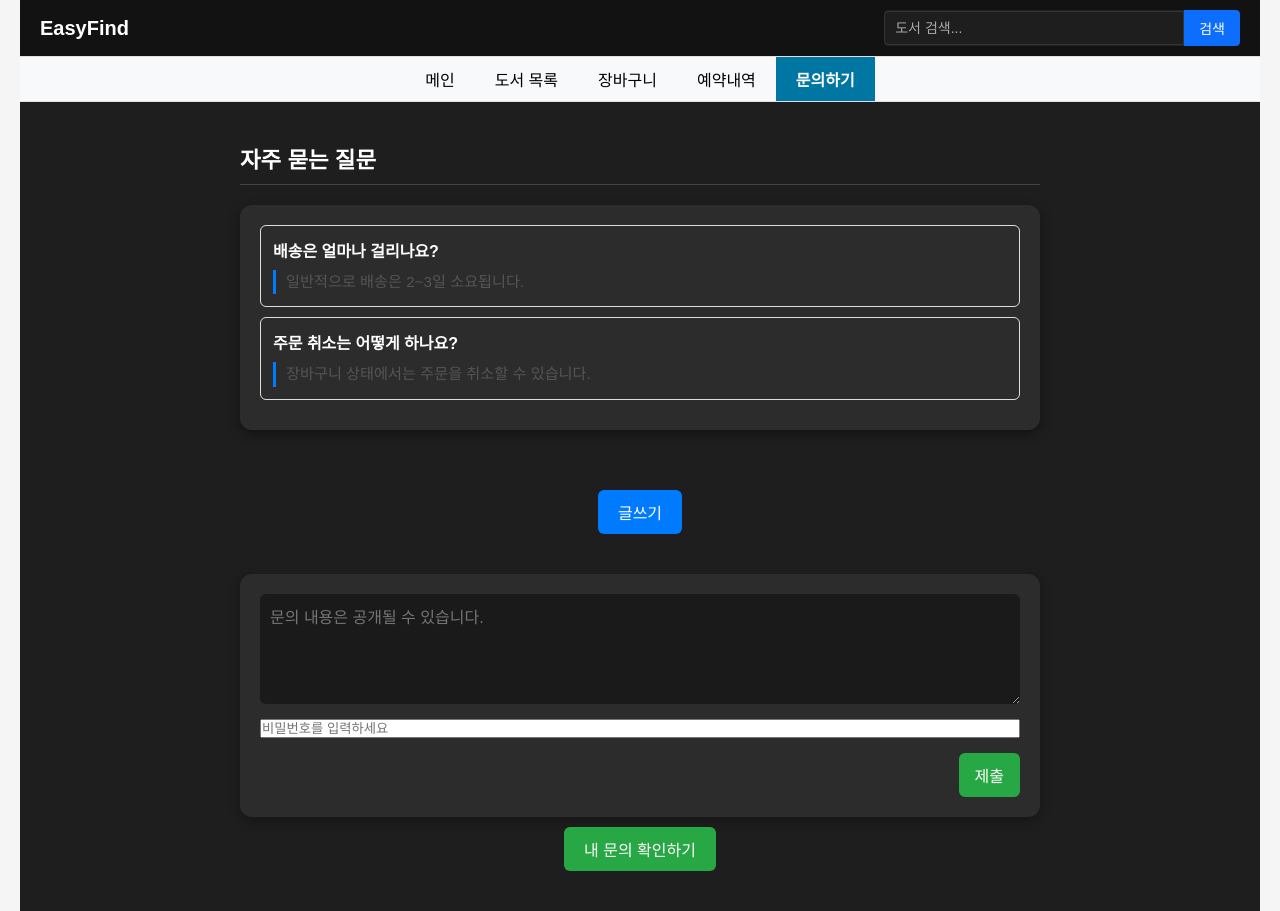
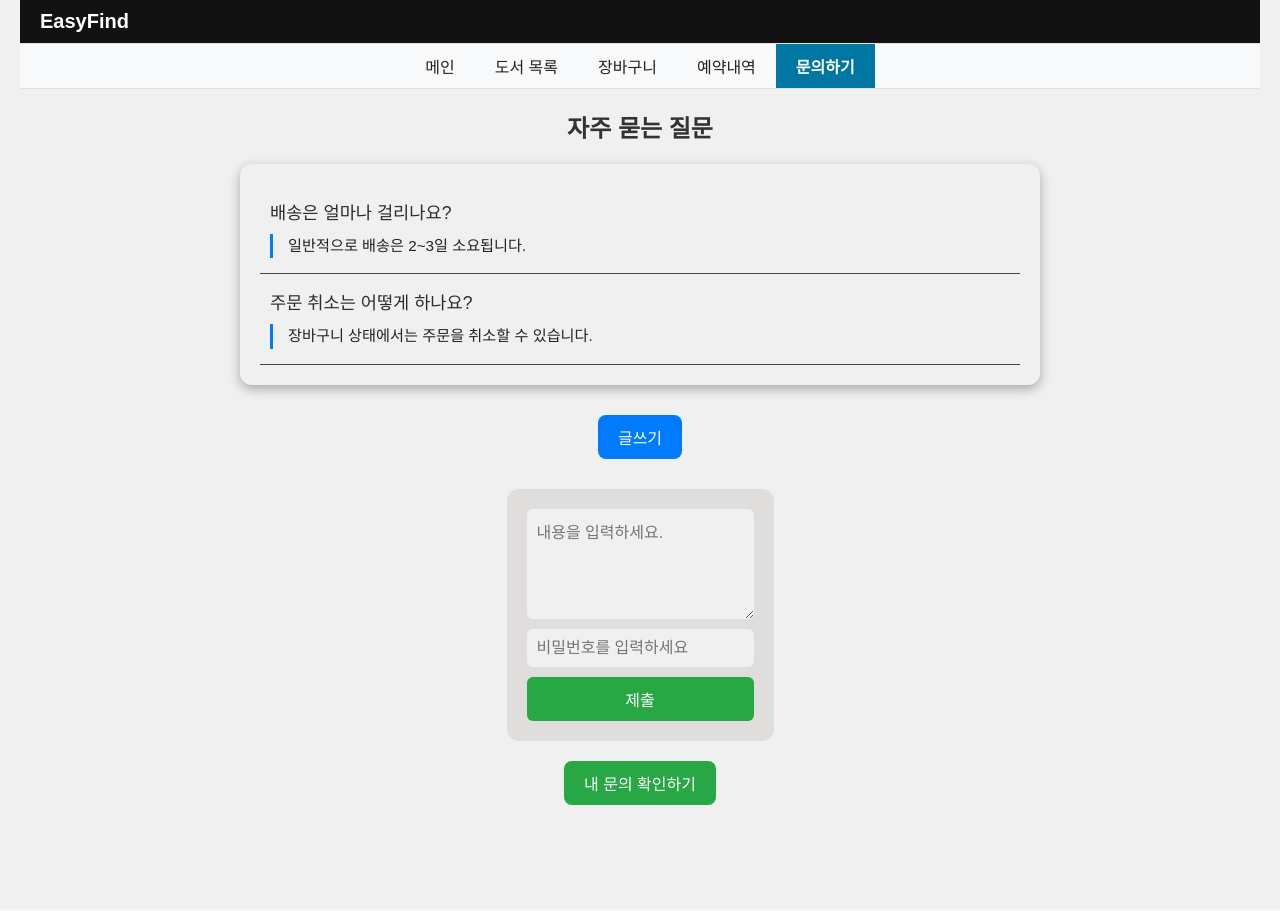
Before and after one commit to Jumin325/capstone, a React (Create React App) app: page /inquiry in a window 1280 px wide. Both pictures are taken after a click on the button "글쓰기". Built offline with nearby package versions, Linux system fonts and the light colour scheme.

Commit message:
장바구니 결제 후 결제 정보, 문의하기 스타일 수정

```diff
--- a/src/components/BookPage.css
+++ b/src/components/BookPage.css
@@ -107,7 +107,6 @@
     gap: 30px;
     margin-bottom: 30px;
   }
-
 
   @media (max-width: 1024px) {
     .book-grid {
--- a/src/components/Header.jsx
+++ b/src/components/Header.jsx
@@ -6,11 +6,13 @@ import './Header.css';
 const Header = ({ keyword, setKeyword, onSearch }) => {
   const navigate = useNavigate();
   const location = useLocation();
+  const isBookPage = location.pathname === '/book';
 
   return (
     <>
       <header className="header">
         <div className="header-title" onClick={() => navigate('/')}>EasyFind</div>
+         {isBookPage && (
         <div className="search-box">
           <input
             type="text"
@@ -22,6 +24,7 @@ const Header = ({ keyword, setKeyword, onSearch }) => {
           />
           <button className="search-button" onClick={onSearch}>검색</button>
         </div>
+         )}
       </header>
 
       <nav className="nav-menu">
--- a/src/components/InquiryPage.css
+++ b/src/components/InquiryPage.css
@@ -1,124 +1,22 @@
-.inquiry-container {
-  background-color: #1e1e1e;
-  color: #fff;
+/* ================== 공통 ================== */
+.inquiry-container,
+.inquiry-wrapper,
+.bookstore-container {
+  background-color: #f0f0f0 !important;
+  color: #222 !important;
   min-height: 100vh;
-  padding: 40px 20px;
   font-family: 'Noto Sans KR', sans-serif;
 }
 
-/* 노란색 박스: "자주 묻는 질문" 제목 */
 .faq-title {
   font-size: 1.5rem;
   font-weight: bold;
   color: #ffc107;
   margin-bottom: 20px;
-  padding-left: 10px;
+  padding-left: 0;         /* 왼쪽 여백 제거 */
+  text-align: center;      /* 가운데 정렬 */
 }
 
-/* FAQ 전체 영역 */
-.faq-section {
-  background-color: #2c2c2c;
-  border-radius: 12px;
-  padding: 20px;
-  max-width: 800px;
-  margin: 0 auto;
-  box-shadow: 0 4px 12px rgba(0, 0, 0, 0.4);
-}
-
-/* 개별 FAQ 아이템 */
-.faq-item {
-  border-bottom: 1px solid #444;
-  padding: 15px 10px;
-  cursor: pointer;
-  transition: background-color 0.3s ease;
-}
-
-.faq-item:hover {
-  background-color: #3a3a3a;
-}
-
-/* 질문 텍스트 */
-.faq-question {
-  font-size: 1.1rem;
-  font-weight: 500;
-  color: #ffffff;
-}
-
-/* 답변 텍스트 */
-.faq-answer {
-  margin-top: 10px;
-  font-size: 0.95rem;
-  color: #ddd;
-  line-height: 1.6;
-  padding-left: 15px;
-  border-left: 3px solid #007bff;
-  animation: fadeIn 0.4s ease;
-}
-
-/* 글쓰기 버튼 영역 */
-.write-section {
-  display: flex;
-  justify-content: center;
-  margin-top: 30px;
-}
-
-/* 글쓰기 버튼 */
-.write-button {
-  padding: 10px 20px;
-  background-color: #007bff;
-  color: white;
-  border: none;
-  border-radius: 8px;
-  font-size: 1rem;
-  cursor: pointer;
-  transition: background-color 0.3s ease;
-}
-
-.write-button:hover {
-  background-color: #0056b3;
-}
-
-/* 글쓰기 폼 */
-.inquiry-form {
-  max-width: 800px;
-  margin: 20px auto 0;
-  background-color: #2c2c2c;
-  padding: 20px;
-  border-radius: 10px;
-  box-shadow: 0 4px 12px rgba(0, 0, 0, 0.3);
-  display: flex;
-  flex-direction: column;
-  gap: 15px;
-}
-
-.inquiry-form textarea {
-  background-color: #1e1e1e;
-  color: white;
-  border: none;
-  border-radius: 6px;
-  padding: 10px;
-  font-size: 1rem;
-  resize: vertical;
-  min-height: 100px;
-}
-
-.inquiry-form button {
-  align-self: flex-end;
-  background-color: #28a745;
-  color: white;
-  border: none;
-  border-radius: 6px;
-  padding: 10px 16px;
-  font-size: 1rem;
-  cursor: pointer;
-  transition: background-color 0.3s ease;
-}
-
-.inquiry-form button:hover {
-  background-color: #218838;
-}
-
-/* 부드러운 등장 애니메이션 */
 @keyframes fadeIn {
   from {
     opacity: 0;
@@ -129,101 +27,146 @@
     transform: translateY(0);
   }
 }
-.inquiry-wrapper {
-  background-color: #1e1e1e;
-  color: #fff;
-  min-height: 100vh;
+
+/* ================== FAQ (자주 묻는 질문) ================== */
+.inquiry-title {
+  font-size: 1.5rem;
+  font-weight: bold;
+  color: #333;
+  text-align: center;
+  margin: 20px 0;
+}
+
+.faq-section {
+  background-color: #f0f0f0;
+  color: #2c2c2c;
+  border-radius: 12px;
+  padding: 20px;
+  max-width: 800px;
+  margin: 0 auto 30px;
+  box-shadow: 0 4px 12px rgba(0, 0, 0, 0.3);
+}
+
+.faq-section .faq-item {
+  border-bottom: 1px solid #444;
+  padding: 15px 10px;
+  transition: background-color 0.3s ease;
+}
+
+.faq-section .faq-item:hover {
+  background-color: #adadad;
+}
+
+.faq-section .faq-question {
+  font-size: 1.1rem;
+  font-weight: 500;
+  color: #2c2c2c;
+}
+
+.faq-section .faq-answer {
+  margin-top: 10px;
+  font-size: 0.95rem;
+  color: #222;              /* 기존: #ddd → 수정: 검은색 */
+  line-height: 1.6;
+  padding-left: 15px;
+  border-left: 3px solid #007bff;
+  animation: fadeIn 0.4s ease;
+}
+
+/* ================== 내 문의 내역 ================== */
+.question-list {
+  margin-top: 30px;
+}
+
+.question-list .faq-item {
+  border: 1px solid #ddd;
+  padding: 12px;
+  margin-bottom: 10px;
+  border-radius: 6px;
+  background-color: #fff;
+  cursor: pointer;
+}
+
+.question-list .faq-item:hover {
+  background-color: #f9f9f9;
+}
+
+.question-list .faq-question {
+  font-weight: bold;
+  color: #222;
+}
+
+.question-list .faq-answer {
+  margin-top: 8px;
+  color: #555;
+}
+
+/* ================== 글쓰기 ================== */
+.write-section {
   display: flex;
   flex-direction: column;
   align-items: center;
-  padding: 40px 20px;
+  margin-top: 30px;
 }
 
-.inquiry-title {
-  font-size: 1.4rem;
-  font-weight: bold;
-  color: #fff;
-  margin-bottom: 20px;
-  width: 100%;
-  max-width: 800px;
-  text-align: left;
-  border-bottom: 1px solid #444;
-  padding-bottom: 10px;
-}
-
-.faq-section {
-  width: 100%;
-  max-width: 800px;
-  background-color: #2c2c2c;
-  padding: 20px;
-  border-radius: 12px;
-  margin-bottom: 30px;
-}
-
-.faq-item {
-  padding: 15px 0;
-  border-bottom: 1px solid #444;
-  cursor: pointer;
-}
-
-.faq-question {
-  font-size: 1rem;
-  font-weight: 500;
-}
-
-.faq-answer {
-  margin-top: 10px;
-  font-size: 0.95rem;
-  color: #ccc;
-  line-height: 1.6;
-  padding-left: 10px;
-}
-
-.write-section {
-  width: 100%;
-  max-width: 800px;
-  display: flex;
-  flex-direction: column;
-  align-items: center;
-}
-
-.write-button {
+.write-button,
+.check-my-questions-button {
+  padding: 10px 20px;
   background-color: #007bff;
   color: white;
   border: none;
-  border-radius: 6px;
-  padding: 10px 20px;
+  border-radius: 8px;
   font-size: 1rem;
   cursor: pointer;
-  margin-bottom: 20px;
+  margin-bottom: 10px;
+  transition: background-color 0.3s ease;
 }
 
 .write-button:hover {
   background-color: #0056b3;
 }
 
+.check-my-questions-button {
+  background-color: #28a745;
+}
+
+.check-my-questions-button:hover {
+  background-color: #218838;
+}
+
 .inquiry-form {
-  width: 100%;
-  background-color: #2c2c2c;
+  background-color: #e0dddd;
+  color: white;
+  border-radius: 12px;
   padding: 20px;
-  border-radius: 12px;
+  max-width: 800px;
+  margin: 20px auto;
   display: flex;
   flex-direction: column;
-  gap: 15px;
+  gap: 10px;
 }
 
 .inquiry-form textarea {
-  background-color: #1a1a1a;
+  background-color: #f0f0f0;
   color: white;
+  border: none;
+  border-radius: 6px;
   padding: 10px;
-  border-radius: 6px;
-  border: none;
   font-size: 1rem;
   resize: vertical;
+  min-height: 100px;
+}
+
+.inquiry-form input {
+  background-color: #f0f0f0;
+  color: white;
+  border: none;
+  border-radius: 6px;
+  padding: 10px;
+  font-size: 1rem;
 }
 
 .inquiry-form button {
-  align-self: flex-end;
   background-color: #28a745;
   color: white;
   border: none;
@@ -237,86 +180,14 @@
   background-color: #218838;
 }
 
-.search-box {
-  display: flex;
-  align-items: center;
-}
-
-.search-input {
-  width: 300px;
-  padding: 8px 10px;
-  border: none;
-  border-radius: 4px 0 0 4px;
-  outline: none;
-  background-color: #1e1e1e;
-  color: white;
-  font-size: 14px;
-  border: 1px solid #333; /* 이 줄 추가 */
-}
-
-.search-input::placeholder {
-  color: #aaa;
-}
-
-.search-button {
-  padding: 8px 15px;
-  background-color: #0d6efd;
-  border: none;
-  border-radius: 0 4px 4px 0;
-  color: white;
-  cursor: pointer;
-  font-size: 14px;
-}
-
-/* 질문 목록 스타일*/
-.question-list {
-  margin-top: 30px;
-}
-
-.faq-item {
-  border: 1px solid #ddd;
-  padding: 12px;
-  margin-bottom: 10px;
-  border-radius: 6px;
-  cursor: pointer;
-}
-
-.faq-item:hover {
-  background-color: #f9f9f9;
-}
-
-.faq-question {
-  font-weight: bold;
-}
-
-.faq-answer {
-  margin-top: 8px;
-  color: #555;
-}
-
-/* 내 문의 확인하기 버튼 */
-.check-my-questions-button {
-  background-color: #28a745; /* 초록 */
-  color: white;
-  border: none;
-  border-radius: 6px;
-  padding: 10px 20px;
-  font-size: 1rem;
-  cursor: pointer;
-  margin-top: 10px;
-}
-
-.check-my-questions-button:hover {
-  background-color: #218838; /* hover 시 어두운 초록 */
-}
-
+/* ================== 빈 문의 안내 ================== */
 .empty-question-box {
   text-align: center;
   padding: 20px 0;
   margin-top: 10px;
-  color: #ccc;
+  color: #aaa;
   font-size: 1rem;
   font-style: normal;
+  background-color: transparent;
   border: none;
-  background-color: transparent;
 }
--- a/src/components/InquiryPage.jsx
+++ b/src/components/InquiryPage.jsx
@@ -96,7 +96,7 @@ const InquiryPage = () => {
                 <textarea
                   value={inquiry}
                   onChange={(e) => setInquiry(e.target.value)}
-                  placeholder="문의 내용은 공개될 수 있습니다."
+                  placeholder="내용을 입력하세요."
                   rows={5}
                   required
                 />
--- a/src/components/OrderDetails.jsx
+++ b/src/components/OrderDetails.jsx
@@ -42,7 +42,16 @@ const OrderDetails = () => {
 
           <div className="order-card">
             <h3 className="order-id">주문번호: ORD{orderData.orderId}</h3>
-            <p className="order-date">주문일시: {orderData.orderDate}</p>
+            <p className="order-date">
+                주문일시: {new Date(orderData.orderDate).toLocaleString('ko-KR', {
+                  timeZone: 'Asia/Seoul',
+                  year: 'numeric',
+                  month: '2-digit',
+                  day: '2-digit',
+                  hour: '2-digit',
+                  minute: '2-digit',
+                })}
+              </p>
 
             <ul className="order-list">
               {orderData.items.map((item, index) => (
--- a/src/components/ReservationPage.css
+++ b/src/components/ReservationPage.css
@@ -273,3 +273,11 @@
 .complete-receipt-btn:hover {
   background-color: #218838;
 }
+
+.cancel-btn {
+  background-color: #fc4b4b !important;
+}
+
+.cancel-btn:hover {
+  background-color: #c94242 !important;
+}
--- a/src/components/ReservationPage.jsx
+++ b/src/components/ReservationPage.jsx
@@ -85,8 +85,15 @@ const ReservationPage = () => {
                 placeholder="예: 1234"
                 className="reservation-input"
               />
-              <div className="modal-buttons" style={{ marginTop: '10px' }}>
+              <div className="modal-buttons" style={{ marginTop: '10px', display: 'flex', justifyContent: 'center', gap: '10px' }}>
                 <button type="submit" className="reservation-button">확인</button>
+                <button
+                  type="button"
+                  className="reservation-button cancel-btn"
+                  onClick={() => navigate('/book')}
+                >
+                  돌아가기
+                </button>
               </div>
             </form>
             {error && <p className="error-message">{error}</p>}
```
Also changed, not shown: src/components/OrderDetails.css (+56 -30 lines).
